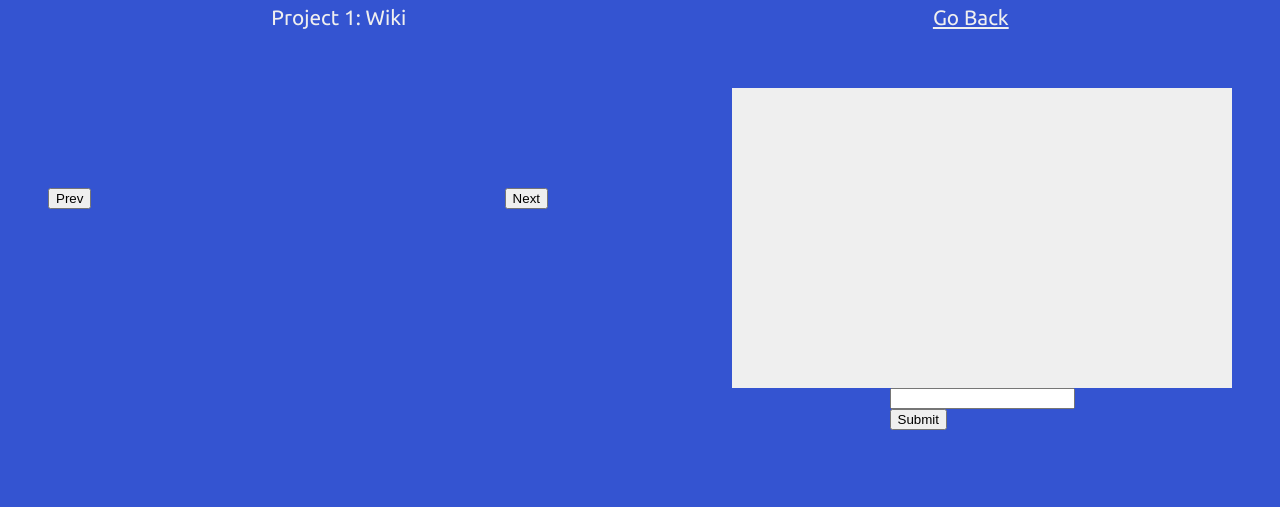
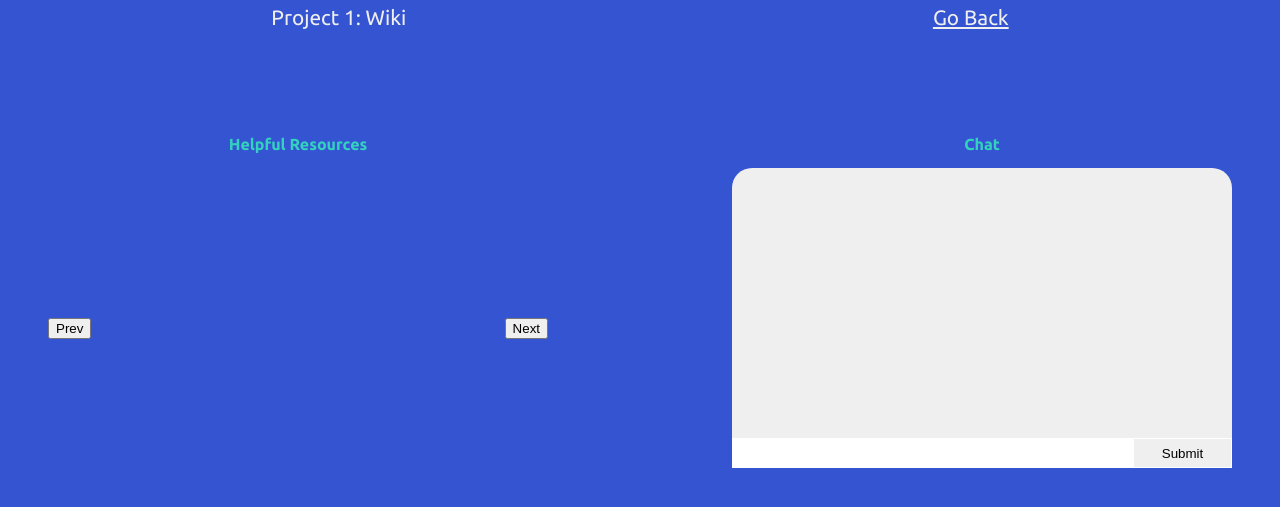
Before and after one commit to JMarques1196/CS50W-Final-Project, a Django app: page /project/2 in a window 1280 px wide. Shown: the top 507 px of the page. Run offline with Django 5.2, Linux system fonts and the light colour scheme; a user stored in the database is signed in; data comes from the database, SQL or seed files in the repository; both versions use the stored data as it was after the commit.

Commit message:
improve: css rules and overall look

```diff
--- a/final/static/final/project.js
+++ b/final/static/final/project.js
@@ -4,13 +4,15 @@
   nav.style.display = "none";
   // Carousel
   const slides = document.querySelectorAll(".carousel-img");
+  const titles = document.querySelectorAll(".carousel-title");
   slides[0].classList.add("active");
+  titles[0].classList.add("active");
 
   document.querySelector(".prev").addEventListener("click", (e) => {
-    prevSlide(slides);
+    prevSlide(slides, titles);
   });
   document.querySelector(".next").addEventListener("click", (e) => {
-    nextSlide(slides);
+    nextSlide(slides, titles);
   });
 
   // Chat
@@ -58,30 +60,34 @@
   socket.onmessage = function (e) {
     const data = JSON.parse(e.data);
     var div = document.createElement("div");
+    div.classList.add("messages");
     div.innerHTML = data.username + " : " + data.message;
     input.value = "";
     document.querySelector("#message-box").appendChild(div);
   };
 });
 
-
 // Carousel
 let index = 0;
-function prevSlide(slides) {
+function prevSlide(slides, titles) {
   slides[index].classList.remove("active");
+  titles[index].classList.remove("active");
   index--;
 
   if (index < 0) index = slides.length - 1;
 
   slides[index].classList.add("active");
+  titles[index].classList.add("active");
 }
 
-function nextSlide(slides) {
+function nextSlide(slides, titles) {
   slides[index].classList.remove("active");
+  titles[index].classList.remove("active");
   index++;
 
   if (index > slides.length - 1) index = 0;
 
   slides[index].classList.add("active");
+  titles[index].classList.add("active");
 }
 //
--- a/final/static/final/styles.css
+++ b/final/static/final/styles.css
@@ -117,13 +117,12 @@
     display: flex;
     justify-content: space-between;
     flex-wrap: wrap;
-    margin-top: 3rem;
+    margin-top: 6rem;
     margin-left: 3rem;
     margin-right: 3rem;
 }
 
 .info-container{
-    display: grid;
 
 }
 
@@ -132,7 +131,9 @@
     left: 50%;
     transform: translateX(-50%);
     width: 500px;
-    height: 200px;
+    height: 300px;
+    overflow: hidden;
+    border-radius: 20px;
 }
 
 .carousel-img{
@@ -140,9 +141,22 @@
     display: none;
     left: 0px;
     top: 0px;
-    height:  100%;
+    width: 100%;
+    opacity: 0;
+    transition: all 0.5s ease-in-out;
+}
 
-    opacity: 0;
+.carousel-title{
+    position: absolute;
+    z-index: 100;
+    color: black;
+    display: none;
+    left: 0px;
+    bottom:0px;
+    opacity: 0.8;
+    width: 100%;
+    height: 1.5rem;
+    background-color: #EFEFEF;
     transition: all 0.5s ease-in-out;
 }
 
@@ -176,10 +190,38 @@
 
 #message-box{
     width: 500px;
-    height: 300px;
+    height: 270px;
     background-color: #EFEFEF;
+    border-top-left-radius:20px;
+    border-top-right-radius:20px;
+    /* Scrollbar */
+    overflow-y: scroll;
+}
+
+.messages{
+    margin-left: 1rem;
+    font-family: "Ubuntu", sans-serif;
+    font-weight: 500;
+    height: 1.8rem;
+}
+
+.messages:first-child{
+    margin-top: 1rem;
+}
+
+.inputs{
+    align-self: end;
+    display: flex;
+    width: 100%;
+    height: 30px;
 }
 
 .message-input{
     display: flex;
+    width: 80%;
+    border: 1px solid white;
 }
+.message-submit{
+    width: 20%;
+    border: 1px solid white;
+}
--- a/final/templates/final/project.html
+++ b/final/templates/final/project.html
@@ -9,34 +9,32 @@
 </div>
 <div id="project-page" >
     <div class="info-container">
+        <h1 class="title">Helpful Resources</h1>
             <div class="carousel">
                 {% for resource in resources %}
                     <img class="carousel-img" src="{{resource.url}}" alt="">
+                    <a  class="carousel-title" href="{{resource.resource}}">{{resource.resourceTitle}}</a>
                 {% endfor %}
                 <button class="prev">Prev</button>
                 <button class="next">Next</button>
             </div>
-            <div id="resource-container">
-                {% for resource in resources %}
-                    <a href="{{resource.resource}}">{{resource.resourceTitle}}</a>
-                {% endfor %}
-            </div>
     </div>
     <div id="chat-container">
+        <h1 class="title">Chat</h1>
         <div id="message-box">
             {% for savedComment in savedComments %}
             <!-- Messages Here -->
-                <h2><span>{{savedComment.author}}: </span>{{savedComment.content}}</h2>
+                <h2 class="messages"><span>{{savedComment.author}}: </span>{{savedComment.content}}</h2>
             {% endfor %}
         </div>
-
         {% if user.is_authenticated%}
-            <div>
+            <div class="inputs">
                 {% csrf_token %}
                     <input type="text" class="message-input" data-user="{{user.username}}" data-id="{{project.id}}" />
                     <input class="message-submit" type="submit">
             </div>
         {% endif %}
+
     </div>
 </div>
 {% endblock %}
```
Also changed, not shown: db.sqlite3.
